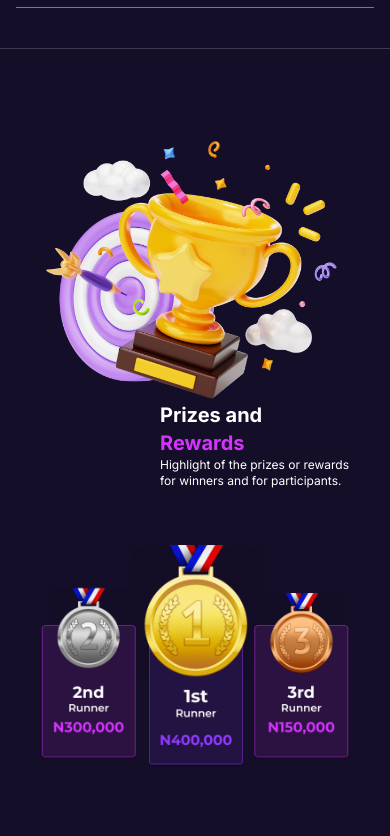
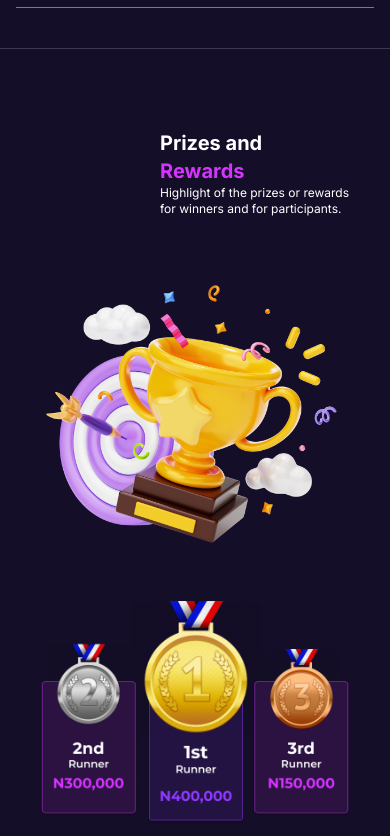
Before and after one commit to chibuezej/getlinked-next, a Next.js app: page / in a window 390 px wide. Shown: the part 4128-4964 px from the top of the page. Built offline with nearby package versions, Linux system fonts and the light colour scheme.

Commit message:
price added

```diff
--- a/app/components/Price.tsx
+++ b/app/components/Price.tsx
@@ -7,11 +7,11 @@ import ColoredStar from "@/app/assets/icons/coloredStar.svg";
 const Price = () => {
   return (
     <section>
-        {/* <div className=" p-12">
+      {/* <div className=" p-6">
       <Image src={ColoredStar} alt="Colored Star" />
       </div> */}
       <div className="relative px-10 md:px-32 lg:grid grid-cols-2 py-20 items-center bg-center bg-cover">
-        <div className="">
+        <div className="hidden lg:block">
           <Image src={Trophy} alt="Trophy" width={548} height={718} priority />
         </div>
         <div className="space-y-14">
@@ -27,14 +27,11 @@ const Price = () => {
               </p>
             </div>
           </div>
+          <div className="block lg:hidden ">
+            <Image src={Trophy} alt="Trophy" priority />
+          </div>
           <div className="min-w-[45vw]">
-            <Image
-              src={Medal}
-              alt="Vercel Logo"
-              width={664}
-              height={563}
-              priority
-            />
+            <Image src={Medal} alt="Vercel Logo" priority />
           </div>
         </div>
       </div>
```
